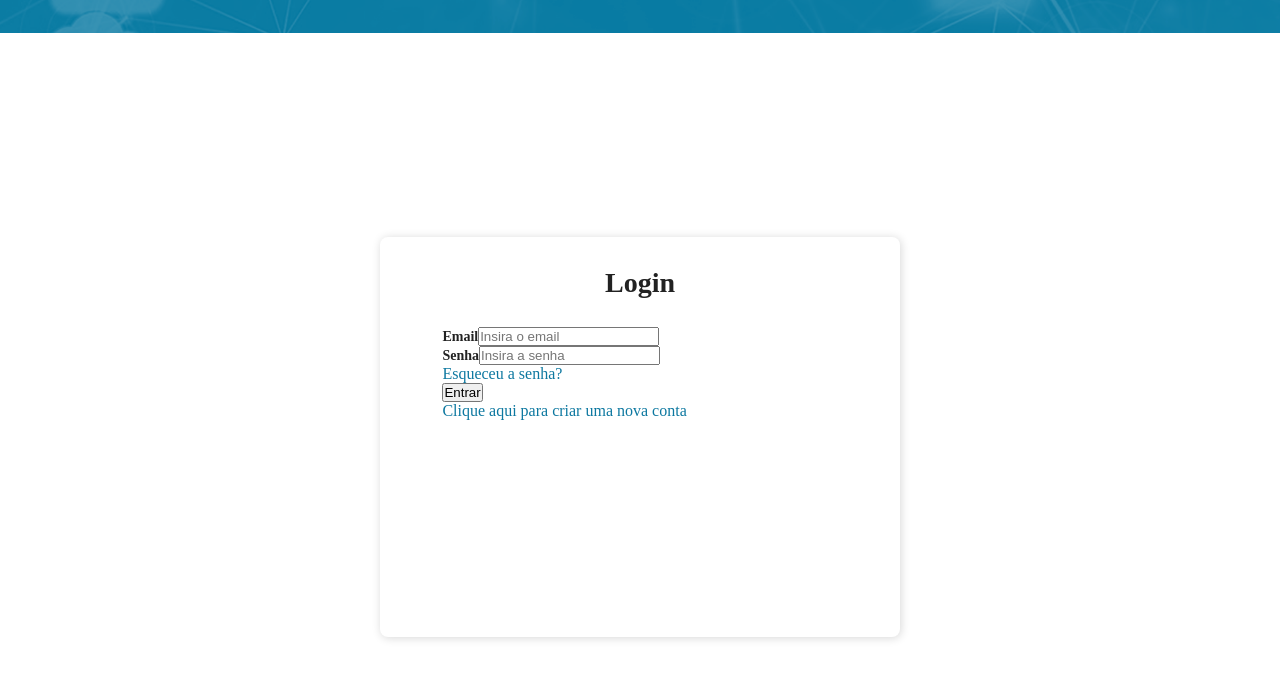
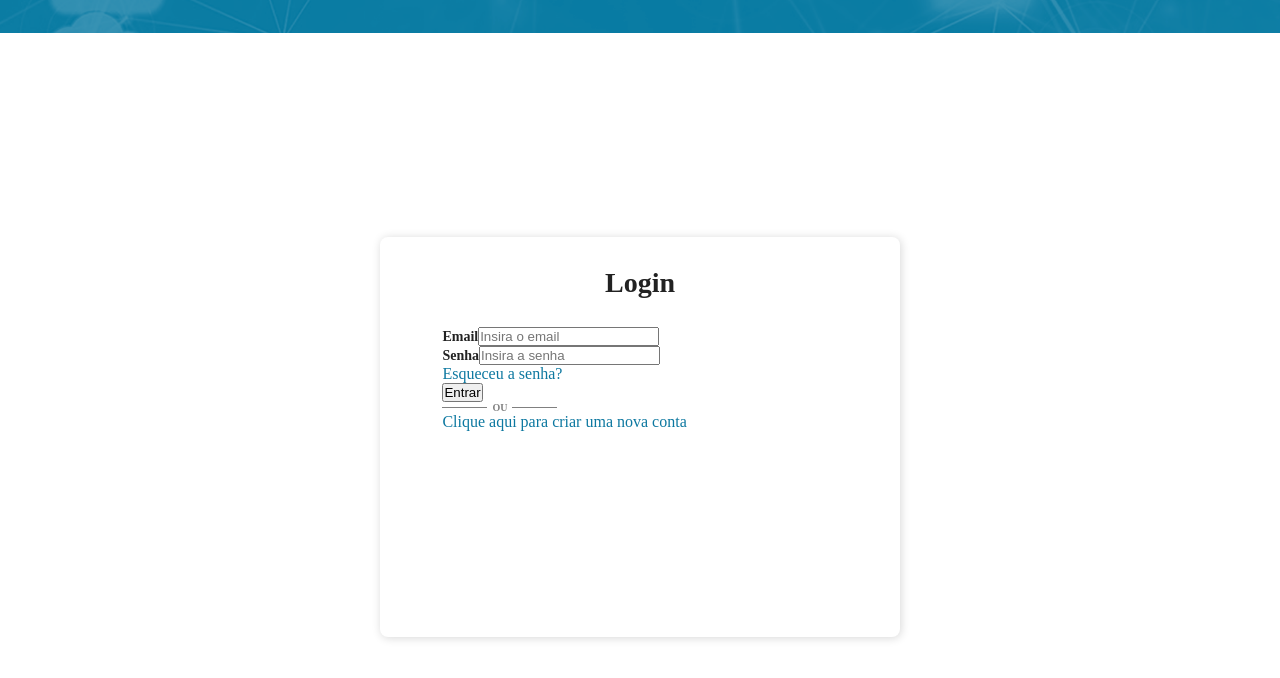
Before and after one commit to DataRain-Team-7/FRONT-BTC-finance-tool, a React (Vite) app: page /login in a window 1280 px wide. Shown: the top 678 px of the page. Built offline with nearby package versions, Linux system fonts and the light colour scheme.

Commit message:
feat. ou component into Login component

```diff
--- /dev/null
+++ b/src/Components/Login/Ou/index.tsx
@@ -0,0 +1,32 @@
+// import * as Style from "./style";
+
+const Login = (props: any) => {
+  return (
+    <div>
+      <div style={{ display: "flex", alignItems: "center" }}>
+        <div
+          style={{
+            height: ".9px",
+            width: "45px",
+            backgroundColor: "gray",
+            margin: "0px 5px 0px 0px",
+          }}
+        ></div>
+        <h2 style={{ fontSize: "10px", color: "gray" }}>OU</h2>
+        <div
+          style={{
+            height: ".9px",
+            width: "45px",
+            backgroundColor: "gray",
+            margin: "0px 0px 0px 5px",
+          }}
+        ></div>
+      </div>
+    </div>
+  );
+};
+
+export default Login;
+
+// rafce
+// react arrow function component export
--- a/src/Components/Login/index.tsx
+++ b/src/Components/Login/index.tsx
@@ -1,5 +1,6 @@
 import React from "react";
 import { Link } from "react-router-dom";
+import Ou from "./Ou";
 import * as Style from "./style";
 
 const Login = () => {
@@ -34,6 +35,7 @@ const Login = () => {
               >
                 Entrar
               </button>
+              <Ou />
             <p>
               <Style.LinkTo href="#">Clique aqui para criar uma nova conta</Style.LinkTo>
             </p>
```
Also changed, not shown: src/Components/Login/Ou/style.ts (added).
